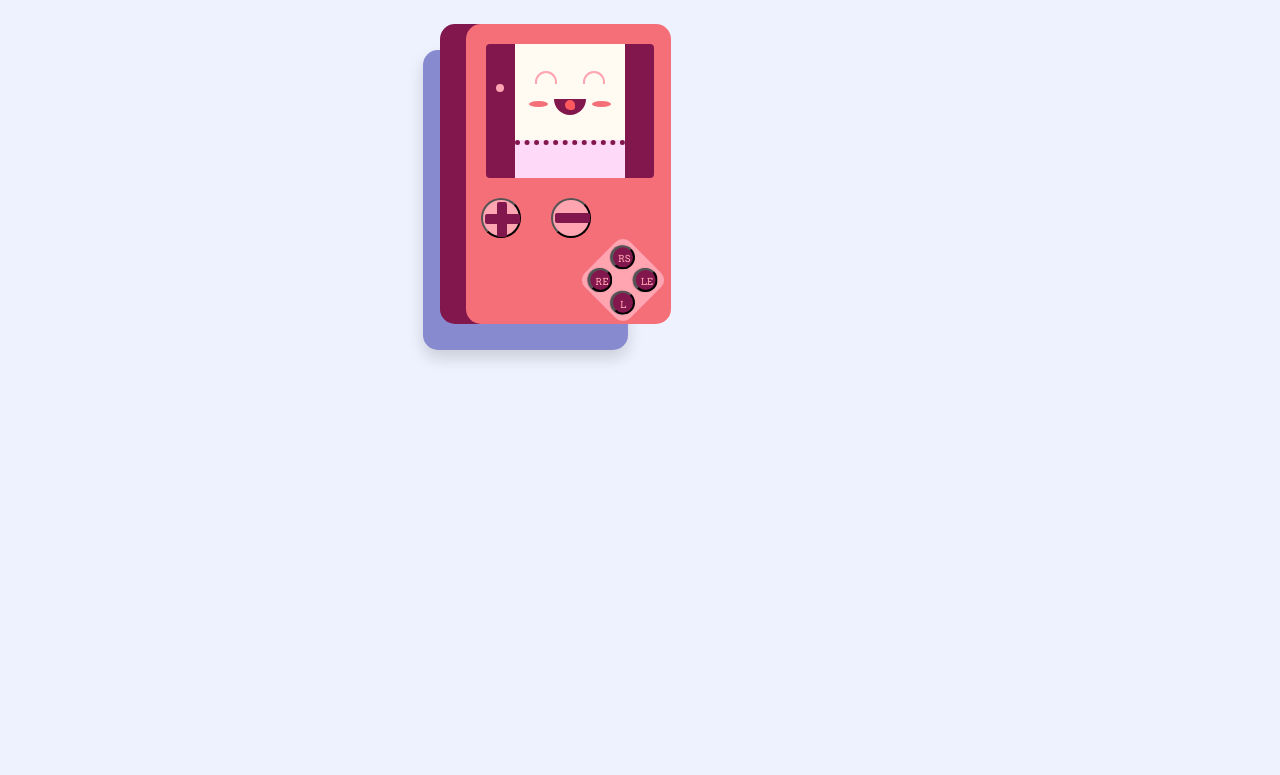
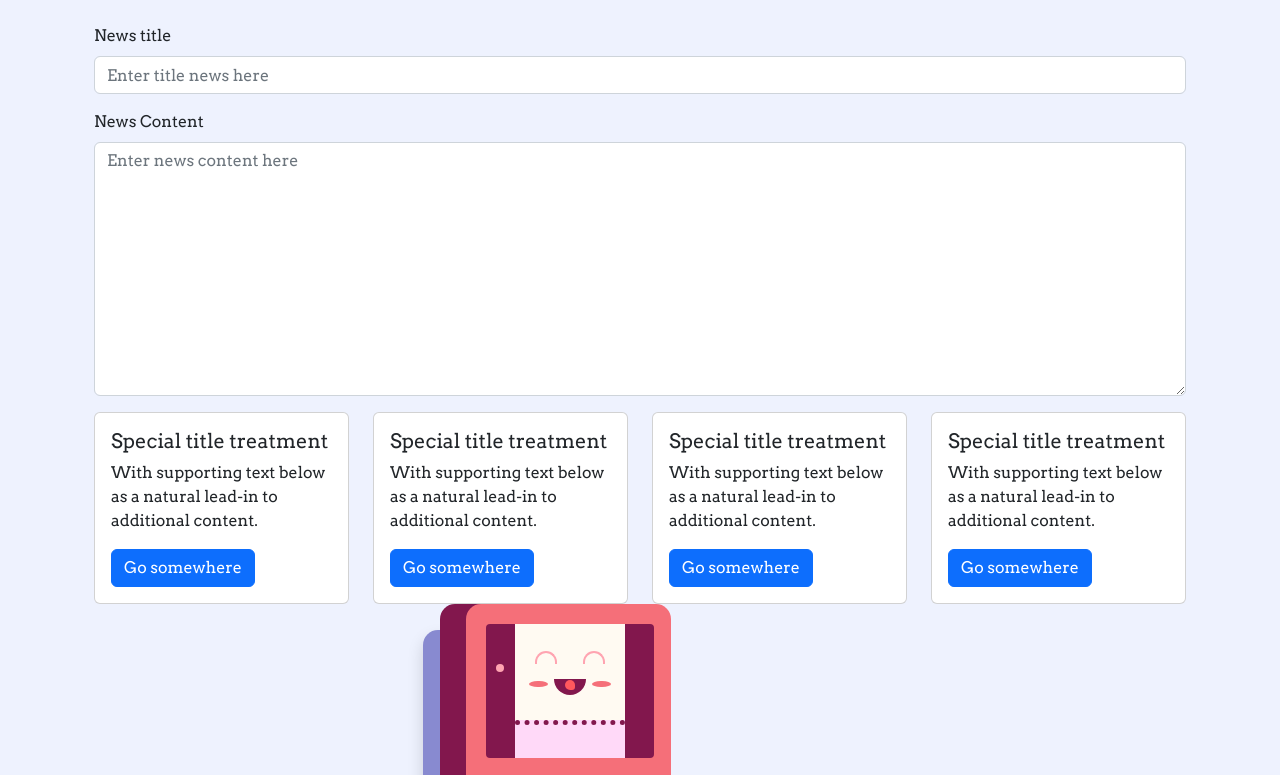
Before and after one commit to danh996/smart-contract-near-frontend, a website built with Parcel: page index.html in a window 1280 px wide. Shown: the part 104-879 px from the top of the page. Before the commit the page ends 800 px from the top, so only its background shows below. Built offline with nearby package versions, Linux system fonts and the light colour scheme.

Commit message:
complete home page view

```diff
--- a/index.html
+++ b/index.html
@@ -8,11 +8,86 @@
         integrity="sha384-GJzZqFGwb1QTTN6wy59ffF1BuGJpLSa9DkKMp0DgiMDm4iYMj70gZWKYbI706tWS" crossorigin="anonymous">
     <link href="https://fonts.googleapis.com/css?family=Arvo&display=swap" rel="stylesheet">
 
+    <link href="https://cdn.jsdelivr.net/npm/bootstrap@5.2.0-beta1/dist/css/bootstrap.min.css" rel="stylesheet"
+        integrity="sha384-0evHe/X+R7YkIZDRvuzKMRqM+OrBnVFBL6DOitfPri4tjfHxaWutUpFmBp4vmVor" crossorigin="anonymous">
+    <script src="https://cdn.jsdelivr.net/npm/bootstrap@5.2.0-beta1/dist/js/bootstrap.bundle.min.js"
+        integrity="sha384-pprn3073KE6tl6bjs2QrFaJGz5/SUsLqktiwsUTF55Jfv3qYSDhgCecCxMW52nD2"
+        crossorigin="anonymous"></script>
+
 </head>
 
 <body style="background: #eef2fe; font-family: 'Arvo', serif;">
     <div class="container">
-        <h1>This counter lives in the NEAR blockchain!</h1>
+        <h1>News BLock Chain Page</h1>
+
+        <div class="container">
+            <div class="row">
+                <div class="mb-3">
+                    <label for="title" class="form-label">News title</label>
+                    <input type="text" name="title" class="form-control" id="title" placeholder="Enter title news here">
+                </div>
+                <div class="mb-3">
+                    <label for="content" class="form-label">News Content</label>
+                    <textarea class="form-control" name="content" id="content" rows="10"
+                        placeholder="Enter news content here"></textarea>
+                </div>
+            </div>
+        </div>
+
+        <!-- List news section -->
+
+        <div class="container">
+            <div class="row">
+                <div class="col">
+                    <div class="card">
+
+                        <div class="card-body">
+                            <h5 class="card-title">Special title treatment</h5>
+                            <p class="card-text">With supporting text below as a natural lead-in to additional
+                                content.</p>
+                            <a href="#" class="btn btn-primary">Go somewhere</a>
+                        </div>
+                    </div>
+                </div>
+
+                <div class="col">
+                    <div class="card">
+
+                        <div class="card-body">
+                            <h5 class="card-title">Special title treatment</h5>
+                            <p class="card-text">With supporting text below as a natural lead-in to additional
+                                content.</p>
+                            <a href="#" class="btn btn-primary">Go somewhere</a>
+                        </div>
+                    </div>
+                </div>
+
+                <div class="col">
+                    <div class="card">
+
+                        <div class="card-body">
+                            <h5 class="card-title">Special title treatment</h5>
+                            <p class="card-text">With supporting text below as a natural lead-in to additional
+                                content.</p>
+                            <a href="#" class="btn btn-primary">Go somewhere</a>
+                        </div>
+                    </div>
+                </div>
+
+                <div class="col">
+                    <div class="card">
+
+                        <div class="card-body">
+                            <h5 class="card-title">Special title treatment</h5>
+                            <p class="card-text">With supporting text below as a natural lead-in to additional
+                                content.</p>
+                            <a href="#" class="btn btn-primary">Go somewhere</a>
+                        </div>
+                    </div>
+                </div>
+
+            </div>
+        </div>
 
         <div class="scene">
             <div class="gameboy">
```
